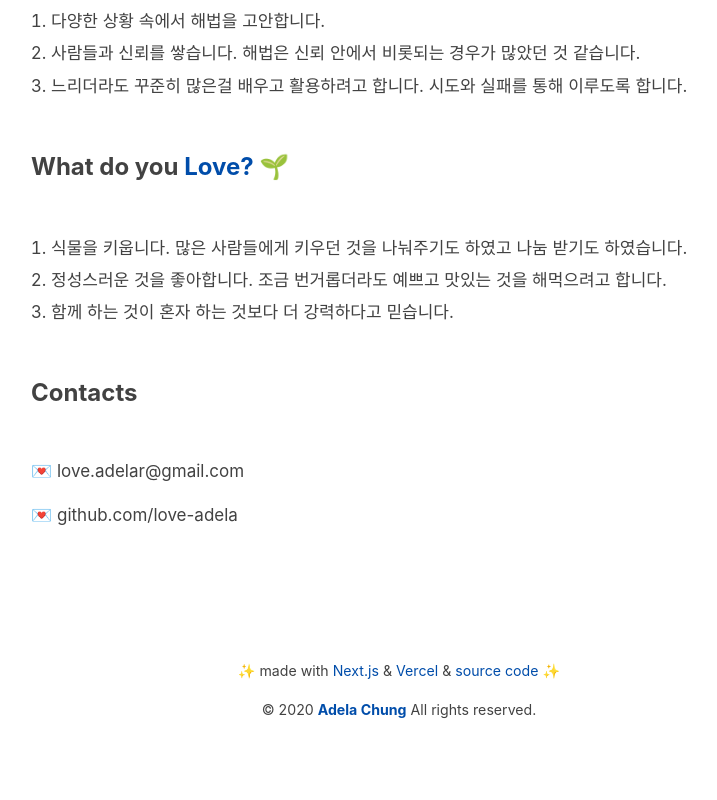
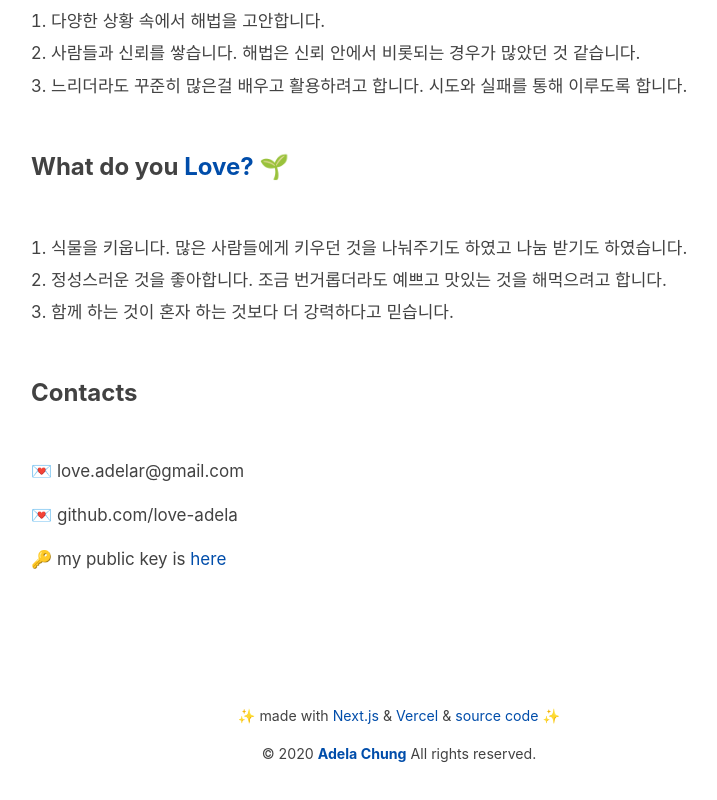
Before and after one commit to love-adela/adela.love, a Next.js app: page /about in a window 1280 px wide. Shown: the part 841-1641 px from the top of the page, without its empty margins (241-958 px from the left). Built offline with nearby package versions, Linux system fonts and the light colour scheme; a web font is replaced by a local one.

Commit message:
Add my public key

```diff
--- a/pages/about.js
+++ b/pages/about.js
@@ -42,6 +42,7 @@ export default function About() {
       <h2 className={utilStyles.headingLg}>Contacts</h2>
       <p>💌 love.adelar@gmail.com</p>
       <p>💌 github.com/love-adela</p>
+      <p>🔑 my public key is <a href="https://gist.github.com/love-adela/18763342dd2519705deb953f3c0f2799">here</a></p>
     </Layout>
   )
 }
```
